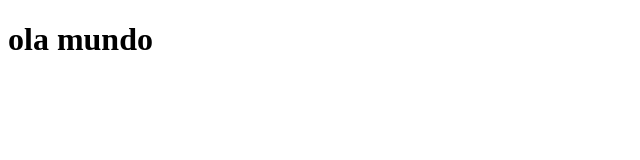
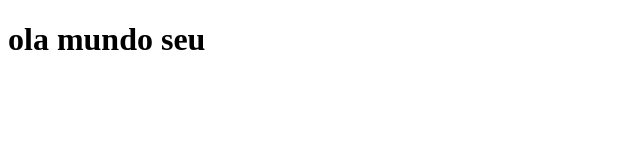
Before and after one commit to jeremiasposso/teste-vscode, a plain HTML site: page index.html in a window 1280 px wide. Shown: the full height of the page, 0-640 px from the left. Drawn offline with Linux system fonts and the light colour scheme.

Commit message:
ola mundo

```diff
--- a/index.html
+++ b/index.html
@@ -8,6 +8,6 @@
 </head>
 <body>
 
-    <h1> ola mundo </h1>
+    <h1> ola mundo seu </h1>
 </body>
 </html>
```
